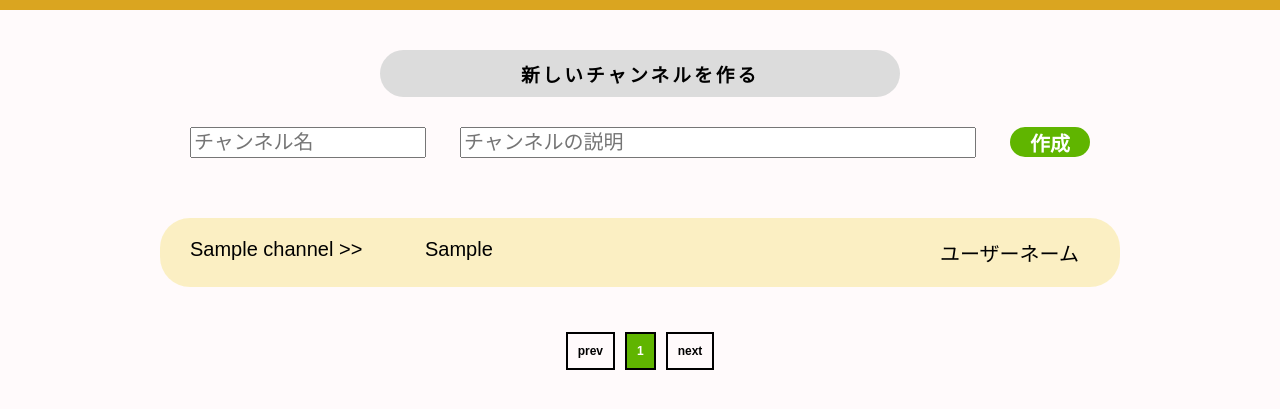
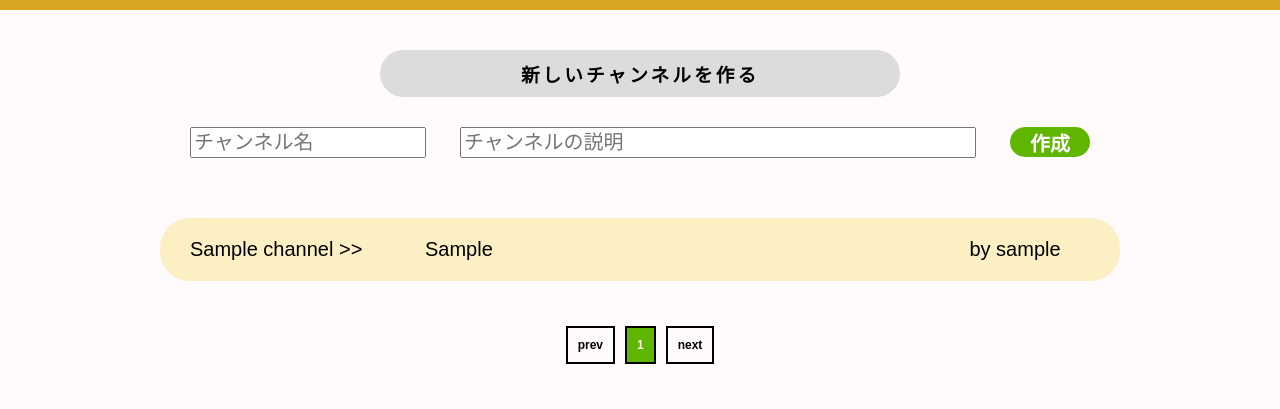
Before and after one commit to HackathonGteam/gteam, a Flask app: page / in a window 1280 px wide. Shown: the part 80-489 px from the top of the page. Run offline with Flask 2, Linux system fonts and the light colour scheme; the visitor is signed in with stand-in values (Sample User, id 1); tables that the repository leaves empty hold one stand-in row (values such as "Sample post").

Commit message:
チャンネルのユーザーを表示

```diff
--- a/static/css/channel.css
+++ b/static/css/channel.css
@@ -115,6 +115,13 @@
   background-color: rgb(105, 105, 105, 0.8);
 }
 
+/* チャンネルのユーザー */
+
+.channel-user p{
+  text-align: center;
+  margin: 0;
+}
+
 /* チャンネルリストのテキストスタイル */
 
 .channel-list {
--- a/templates/index.html
+++ b/templates/index.html
@@ -44,9 +44,9 @@
                     </div>
                 </div>
               {% else %}
-                <span class="channel-right channel-item">
-                  ユーザーネーム
-                </span>
+                <div class="channel-right channel-item channel-user">
+                    <p>by {{ channel.USER_NAME }}</p>
+                </div>
               {% endif %}
             </li>
           {% endfor %}
```
